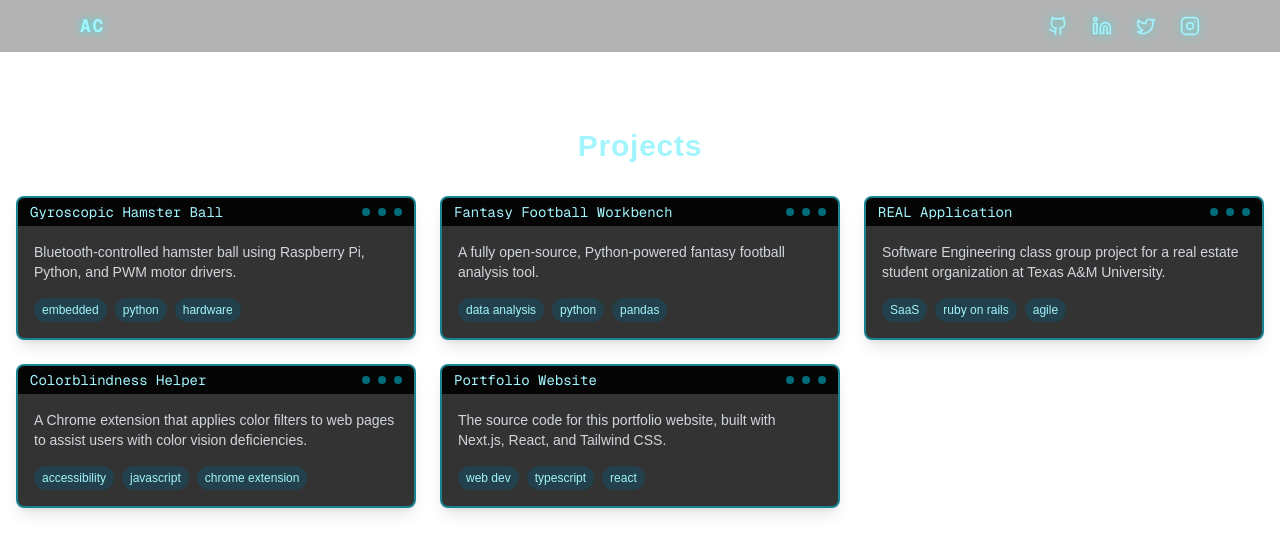
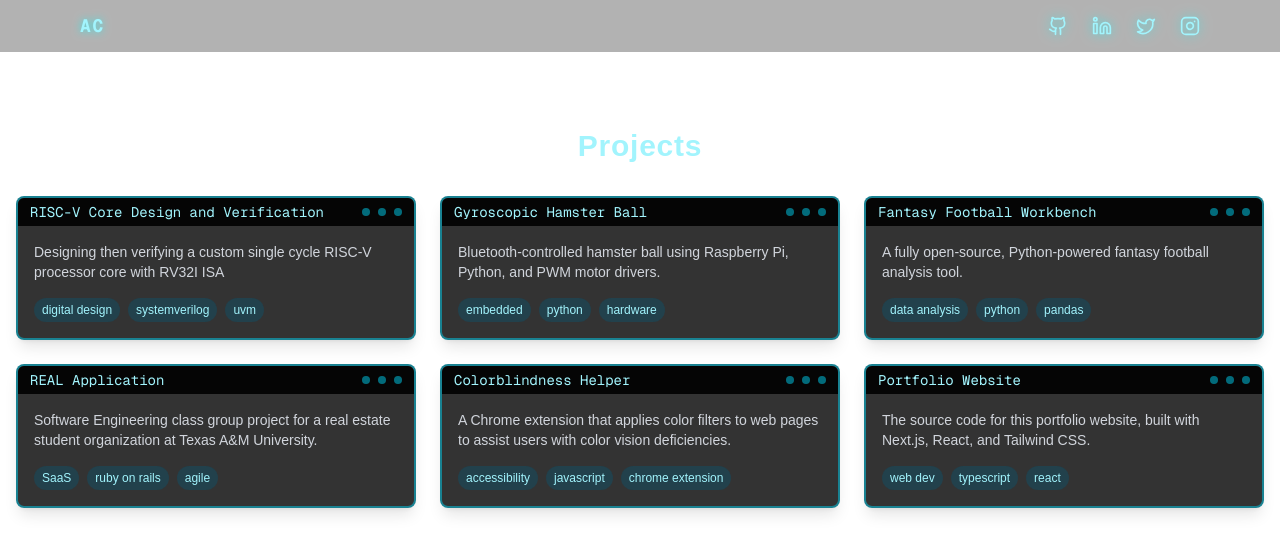
Before and after one commit to andycorrales11/portfolio, a Next.js app: page /projects in a window 1280 px wide. Shown: the top 554 px of the page. Built offline with nearby package versions, Linux system fonts and the light colour scheme.

Commit message:
Modify project list and add RISC-V Core project
Updated project IDs and added a new project for RISC-V Core Design.

```diff
--- a/src/app/projects/page.tsx
+++ b/src/app/projects/page.tsx
@@ -13,34 +13,41 @@ export type Project = {
 const projects: Project[] = [
   {
     id: 1,
+    name: 'RISC-V Core Design and Verification',
+    summary: 'Designing then verifying a custom single cycle RISC-V processor core with RV32I ISA',
+    tags: ['digital design', 'systemverilog', 'uvm'],
+    link: 'https://github.com/andycorrales11/riscv',
+  },
+  {
+    id: 2,
     name: 'Gyroscopic Hamster Ball',
     summary: 'Bluetooth‑controlled hamster ball using Raspberry Pi, Python, and PWM motor drivers.',
     tags: ['embedded', 'python', 'hardware'],
     link: 'https://github.com/andycorrales11/CSCE-462-Remote-Controlled-Hamster-Ball',
   },
   {
-    id: 2,
+    id: 3,
     name: 'Fantasy Football Workbench',
     summary: 'A fully open‑source, Python‑powered fantasy football analysis tool.',
     tags: ['data analysis', 'python', 'pandas'],
     link: 'https://github.com/andycorrales11/ground-game',
   },
   {
-    id: 3,
+    id: 4,
     name: 'REAL Application',
     summary: 'Software Engineering class group project for a real estate student organization at Texas A&M University.',
     tags: ['SaaS', 'ruby on rails', 'agile'],
     link: 'https://github.com/andycorrales11/CSCE-431-Organizational-App',
   },
   {
-    id: 4,
+    id: 5,
     name: 'Colorblindness Helper',
     summary: 'A Chrome extension that applies color filters to web pages to assist users with color vision deficiencies.',
     tags: ['accessibility', 'javascript', 'chrome extension'],
     link: 'https://github.com/andycorrales11/CSCE-432-Colorblindness-Corrector',
   },
   {
-    id: 5,
+    id: 6,
     name: 'Portfolio Website',
     summary: 'The source code for this portfolio website, built with Next.js, React, and Tailwind CSS.',
     tags: ['web dev', 'typescript', 'react'],
```
